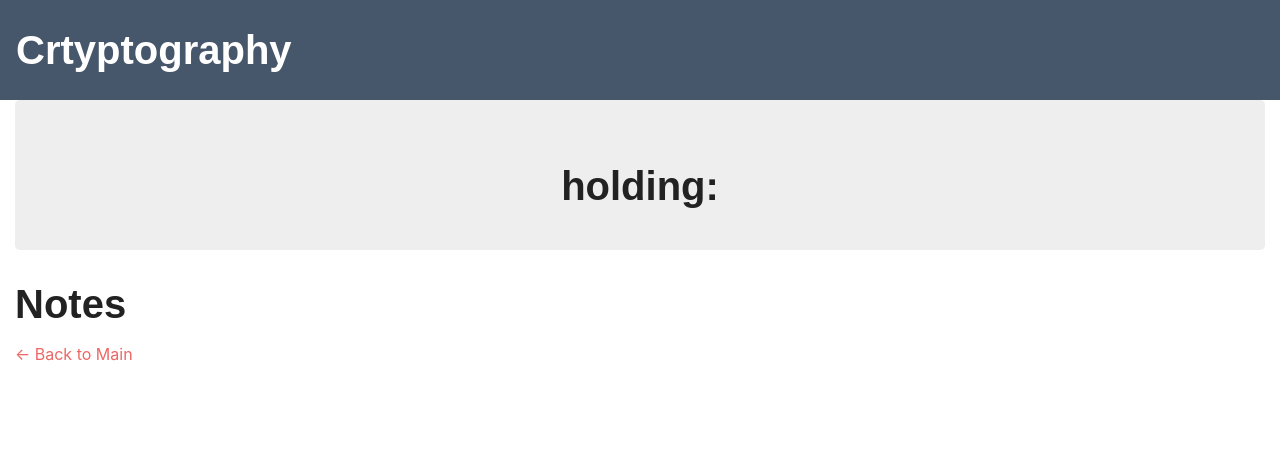
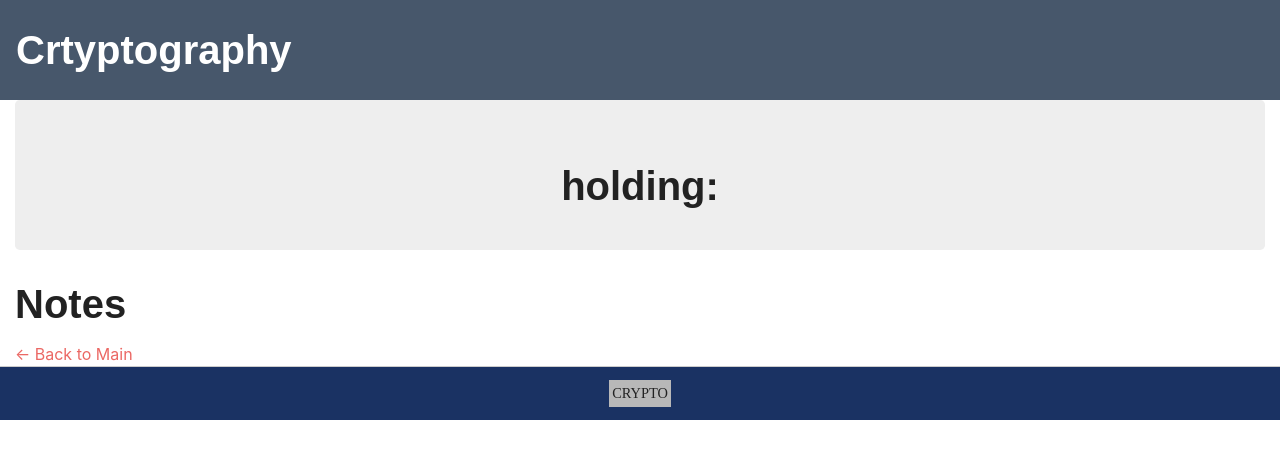
Before and after one commit to omartdh/cryptography, a React (Create React App) app in the folder client/: page /books/1 in a window 1280 px wide. Shown: the top 458 px of the page. Built offline with nearby package versions, Linux system fonts and the light colour scheme; no server answers; a web font is replaced by a local one.

Commit message:
murged miguels code that adding links to the crypto news list and adding a footer component

```diff
--- a/client/src/App.js
+++ b/client/src/App.js
@@ -4,6 +4,7 @@ import Books from "./pages/Books";
 import Detail from "./pages/Detail";
 import NoMatch from "./pages/NoMatch";
 import Nav from "./components/Nav";
+import Footer from "./components/Footer";
 
 function App() {
   return (
@@ -21,6 +22,7 @@ function App() {
             <NoMatch />
           </Route>
         </Switch>
+        <Footer />
       </div>
     </Router>
   );
--- a/client/src/components/CoinList/CoinList.js
+++ b/client/src/components/CoinList/CoinList.js
@@ -1,5 +1,5 @@
 import React from "react";
-import css from "./style.css"
+import css from "./style.css";
 
 const CoinList = (props) => {
 
--- /dev/null
+++ b/client/src/components/Footer/index.js
@@ -0,0 +1,12 @@
+import React from "react";
+import "./style.css";
+
+function Footer() {
+  return (
+    <footer className="footer">
+      <span>CRYPTO</span>
+    </footer>
+  );
+}
+
+export default Footer;
--- /dev/null
+++ b/client/src/components/Footer/style.css
@@ -0,0 +1,24 @@
+.footer {
+    min-height: 8%;
+    background: #E5E5E5;
+
+    border-top: 1px solid #ccc;
+    display: flex;
+    justify-content: center;
+    padding: 1%;
+    font-size: 90%;
+    left: 0;
+    bottom: 0;
+    width: 100%;
+    background-color: #1a3263;
+    font-family: Bebas Neue;
+    text-align: center;
+
+  }
+
+  .footer span {
+    left: 0;
+    right: 0;
+    padding: 3px;
+    background: #B8B8B8;
+  }
--- a/client/src/components/NewsLines.js
+++ b/client/src/components/NewsLines.js
@@ -45,7 +45,9 @@ class SearchResultContainer extends Component {
       <div>
         <div>
           <ul>
-          {this.state.results.map( res => <li>{res.title}</li>)}
+          {/* {this.state.results.map( res => <li>{res.title}</li>)} */}
+          {this.state.results.map( (res, index) =>
+          <li key={index}><a href={res.url} target="_blank">{res.title}</a></li>)}
           </ul>
         </div>
         {/* <SearchForm
```
